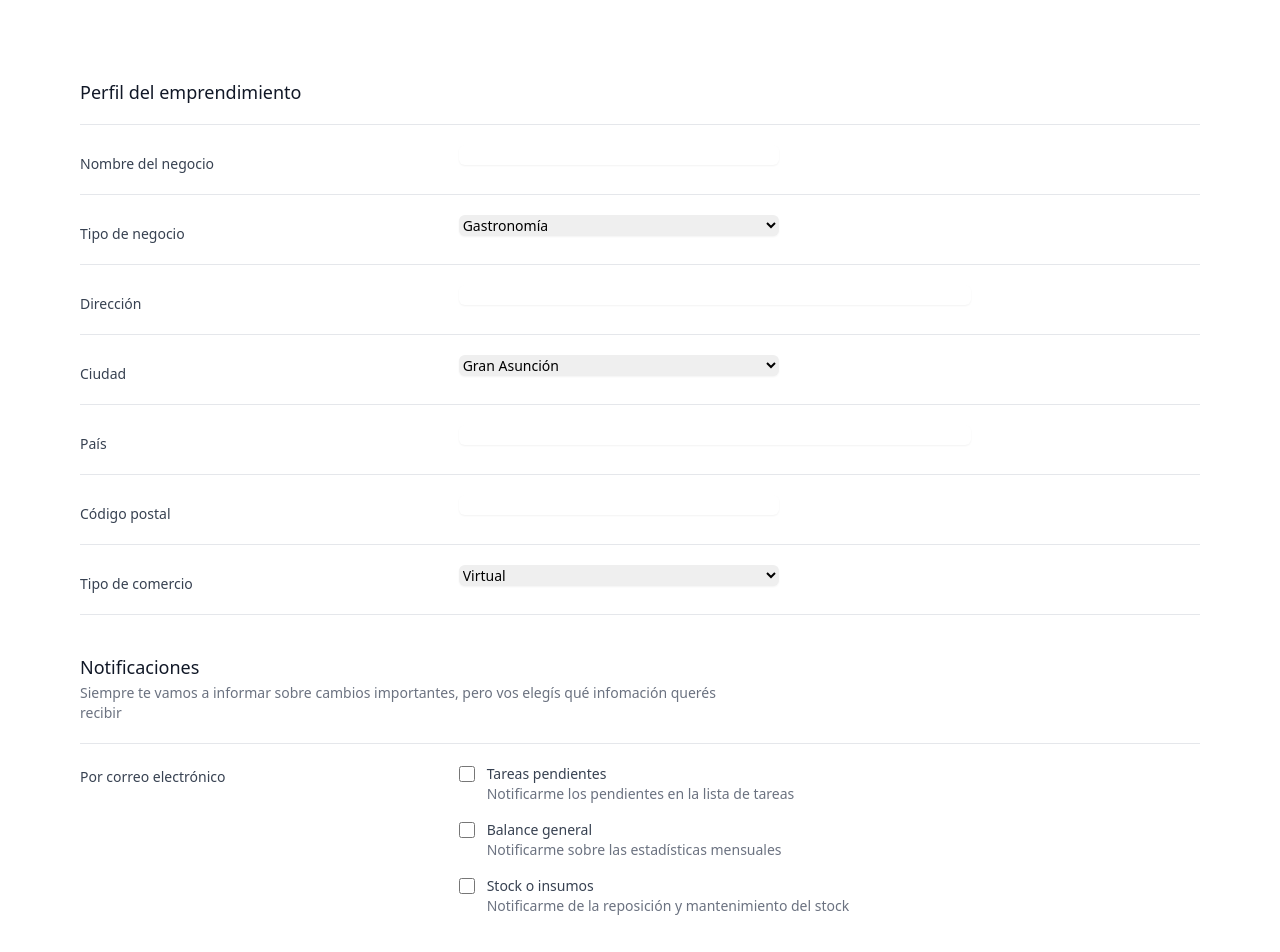
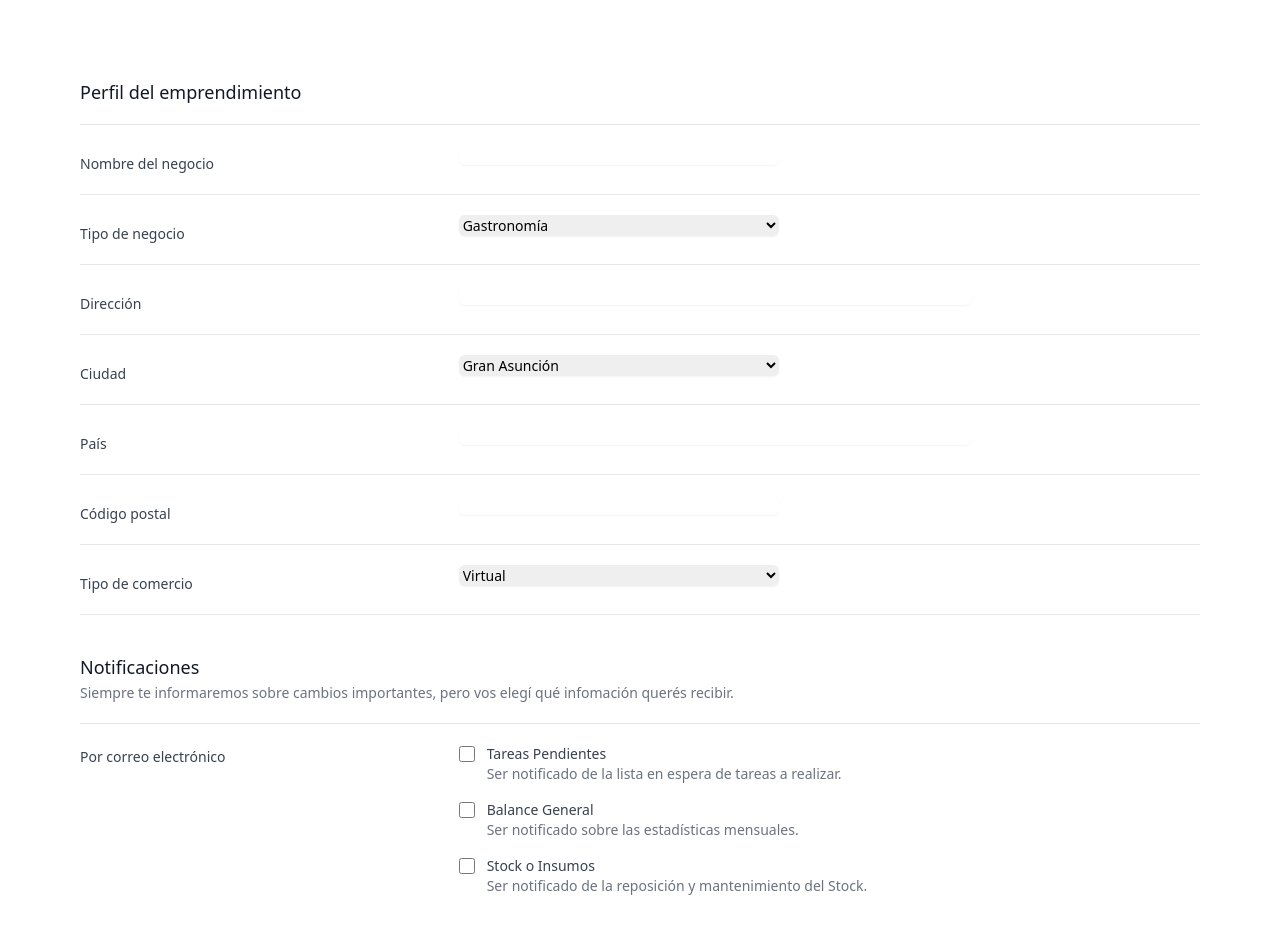
Before and after one commit to endagafi/dementors, a plain HTML site: page templates/registrar_emprendimiento.html in a window 1280 px wide. Shown: the top 952 px of the page. Drawn offline with nearby package versions, Linux system fonts and the light colour scheme.

Commit message:
cambo de input en registro de emprendimiento

```diff
--- a/templates/registrar_emprendimiento.html
+++ b/templates/registrar_emprendimiento.html
@@ -96,7 +96,7 @@
     <div class="divide-y divide-gray-200 pt-8 space-y-6 sm:pt-10 sm:space-y-5">
       <div>
         <h3 class="text-lg leading-6 font-medium text-gray-900">Notificaciones</h3>
-        <p class="mt-1 max-w-2xl text-sm text-gray-500">Siempre te vamos a informar sobre cambios importantes, pero vos eleg&iacute;s qué infomaci&oacute;n quer&eacute;s recibir</p>
+        <p class="mt-1 max-w-2xl text-sm text-gray-500">Siempre te informaremos sobre cambios importantes, pero vos eleg&iacute; qué infomaci&oacute;n quer&eacute;s recibir.</p>
       </div>
       <div class="space-y-6 sm:space-y-5">
         <div class="pt-6 sm:pt-5">
@@ -112,8 +112,8 @@
                       <input id="comments" name="comments" type="checkbox" class="focus:ring-indigo-500 h-4 w-4 text-indigo-600 border-gray-300 rounded">
                     </div>
                     <div class="ml-3 text-sm">
-                      <label for="comments" class="font-medium text-gray-700">Tareas pendientes</label>
-                      <p class="text-gray-500">Notificarme los pendientes en la lista de tareas </p>
+                      <label for="comments" class="font-medium text-gray-700">Tareas Pendientes</label>
+                      <p class="text-gray-500">Ser notificado de la lista en espera de tareas a realizar.</p>
                     </div>
                   </div>
                   <div class="relative flex items-start">
@@ -121,8 +121,8 @@
                       <input id="candidates" name="candidates" type="checkbox" class="focus:ring-indigo-500 h-4 w-4 text-indigo-600 border-gray-300 rounded">
                     </div>
                     <div class="ml-3 text-sm">
-                      <label for="candidates" class="font-medium text-gray-700">Balance general</label>
-                      <p class="text-gray-500">Notificarme sobre las estad&iacute;sticas mensuales</p>
+                      <label for="candidates" class="font-medium text-gray-700">Balance General</label>
+                      <p class="text-gray-500">Ser notificado sobre las estad&iacute;sticas mensuales.</p>
                     </div>
                   </div>
                   <div class="relative flex items-start">
@@ -130,8 +130,8 @@
                       <input id="offers" name="offers" type="checkbox" class="focus:ring-indigo-500 h-4 w-4 text-indigo-600 border-gray-300 rounded">
                     </div>
                     <div class="ml-3 text-sm">
-                      <label for="offers" class="font-medium text-gray-700">Stock o insumos</label>
-                      <p class="text-gray-500">Notificarme de la reposici&oacute;n y mantenimiento del stock</p>
+                      <label for="offers" class="font-medium text-gray-700">Stock o Insumos</label>
+                      <p class="text-gray-500">Ser notificado de la reposici&oacute;n y mantenimiento del Stock.</p>
                     </div>
                   </div>
                 </div>
```
